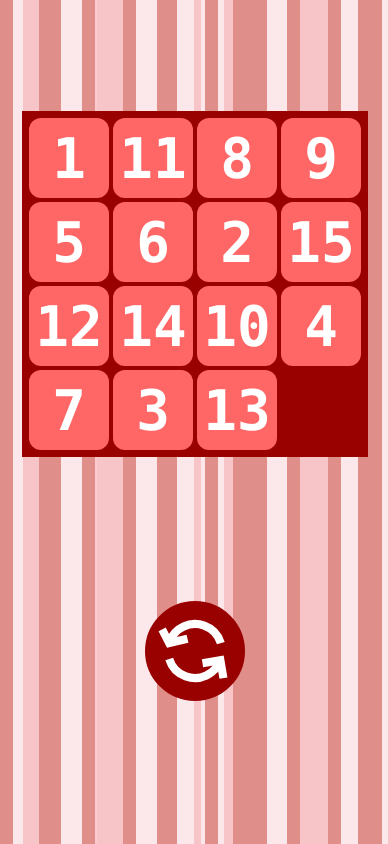
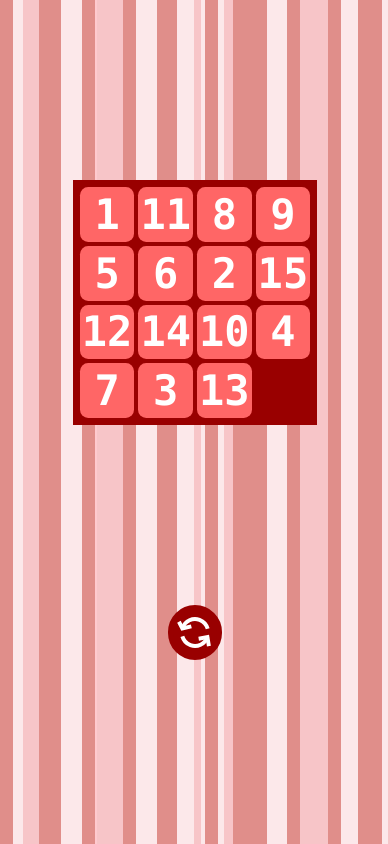
Before and after one commit to elcodex/game-fifteen, a plain HTML site: page game.html in a window 390 px wide. Drawn offline with Linux system fonts and the light colour scheme.

Commit message:
add media queries to change px to rem

```diff
--- a/css/board.css
+++ b/css/board.css
@@ -1,18 +1,16 @@
 #board {
-  --tile-size: 100px;
-  --font-size: 70px;
   --number-color: white;
   --tile-color: hsl(0, 100%, 70%);
   display: grid;
-  grid-template-rows: repeat(4, var(--tile-size));
-  grid-template-columns: repeat(4, var(--tile-size));
+  grid-template-rows: repeat(4, 1.3rem);
+  grid-template-columns: repeat(4, 1.3rem);
   grid-gap: 4px;
   border: 3px solid var(--background-color);
   background-color: var(--background-color);
   padding: 4px;
 }
 .tile {
-  font-size: var(--font-size);
+  font-size: 1rem;
   color: var(--number-color);
   background-color: var(--tile-color);
   border-radius: 15%;
@@ -29,10 +27,3 @@
   -ms-user-select: none;
   user-select: none;
 }
-
-@media screen and (max-width: 700px) {
-    #board {
-        --tile-size: 80px;
-        --font-size: 56px;
-    }
-}
--- a/css/nav.css
+++ b/css/nav.css
@@ -2,10 +2,10 @@ nav {
   text-align: center;
 }
 #btn-newgame {
-  margin: 2rem auto;
+  margin: auto;
   background: var(--background-color);
-  width: 100px;
-  height: 100px;
+  width: 1.3rem;
+  height: 1.3rem;
   border-radius: 50%;
   border: 5px solid var(--background-color);
   background-image: url("shuffle_button.svg");
--- a/game.css
+++ b/game.css
@@ -6,6 +6,9 @@ html, body {
   height: 100%;
   margin: 0;
   padding:0;
+}
+html {
+  font-size: 70px;
 }
 :root {
   --background-color: hsl(0, 100%, 30%);
@@ -44,7 +47,7 @@ main {
 }
 
 #congrats {
-  font-size: 55px;
+  font-size: 0.8rem;
   background-color: white;
   opacity: 0.7;
   color: var(--background-color);
@@ -61,3 +64,15 @@ main {
     transform:perspective(500px) translate3D(50%, 50%, 0px) translate(-50%, -50%) rotate(-20deg);
   }
 }
+
+@media screen and (max-width: 700px) {
+    html {
+      font-size: 42px;
+    }
+}
+
+@media screen and (min-width: 2000px) {
+    html {
+      font-size: 130px;
+    }
+}
```
